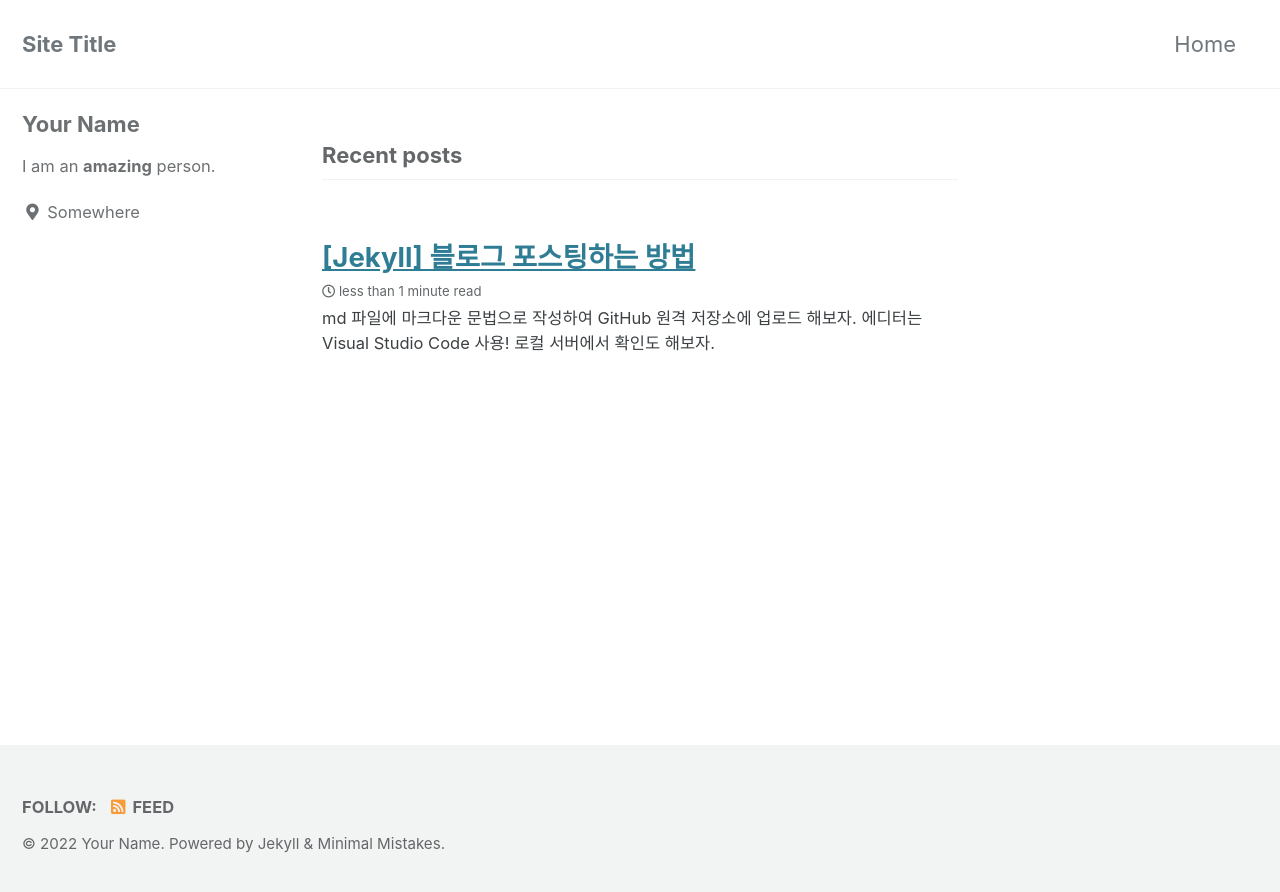
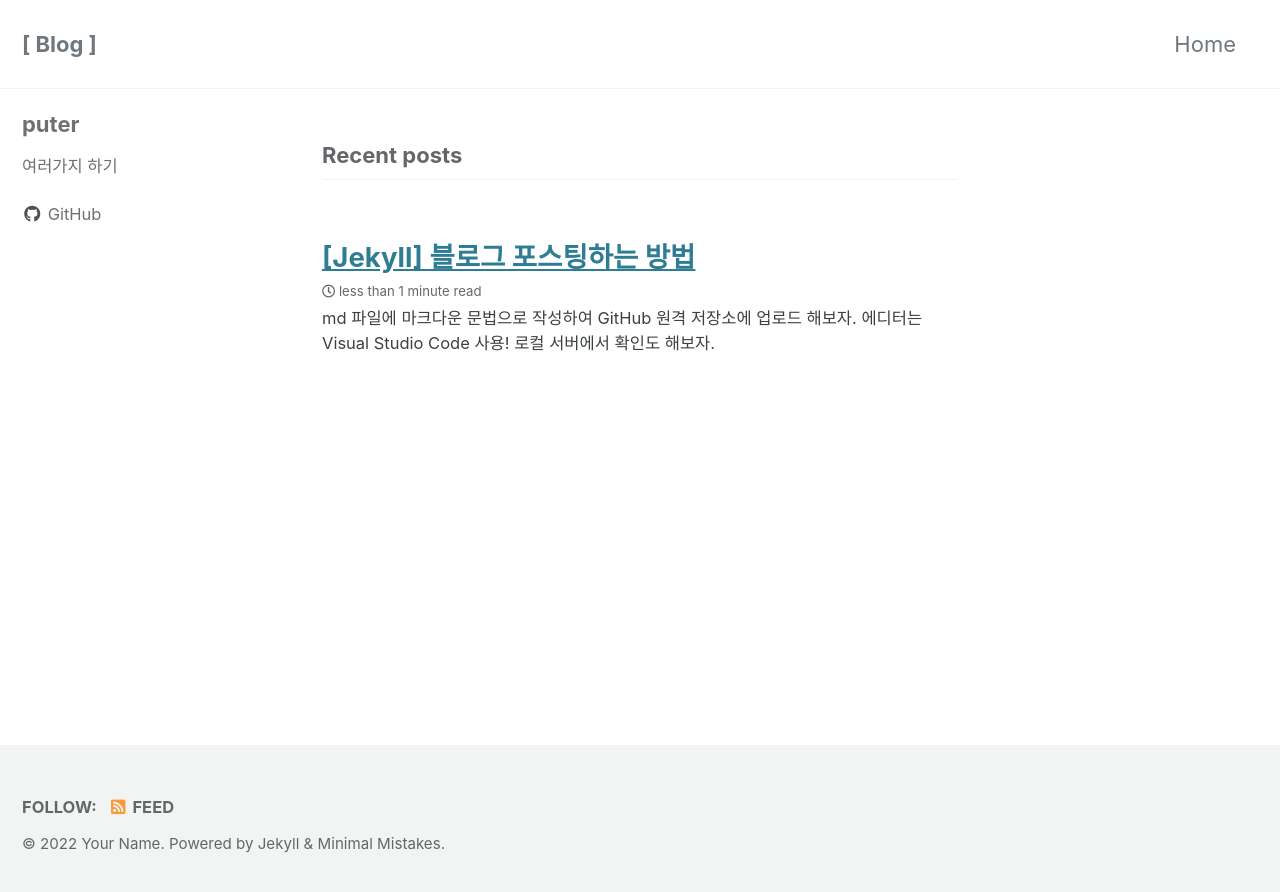
Before and after one commit to puter2712git/puter2712git.github.io, a Jekyll site: the page built from index.html, in a window 1280 px wide. Shown: the top 892 px of the page. Built offline with Jekyll 4.4.1, drawn with Linux system fonts in a browser that asks for light colours; cached includes are drawn as plain includes; the list of posts is cut into pages by our own code.

Commit message:
Change blog setting

```diff
--- a/_config.yml
+++ b/_config.yml
@@ -16,7 +16,7 @@ minimal_mistakes_skin    : "default" # "air", "aqua", "contrast", "dark", "dirt"
 
 # Site Settings
 locale                   : "en-US"
-title                    : "Site Title"
+title                    : "[ Blog ]"
 title_separator          : "-"
 subtitle                 : # site tagline that appears below site title in masthead
 name                     : "Your Name"
@@ -104,30 +104,15 @@ analytics:
 
 # Site Author
 author:
-  name             : "Your Name"
+  name             : "puter"
   avatar           : # path of avatar image, e.g. "/assets/images/bio-photo.jpg"
-  bio              : "I am an **amazing** person."
-  location         : "Somewhere"
+  bio              : "여러가지 하기"
+  location         :
   email            :
   links:
-    - label: "Email"
-      icon: "fas fa-fw fa-envelope-square"
-      # url: "mailto:your.name@email.com"
-    - label: "Website"
-      icon: "fas fa-fw fa-link"
-      # url: "https://your-website.com"
-    - label: "Twitter"
-      icon: "fab fa-fw fa-twitter-square"
-      # url: "https://twitter.com/"
-    - label: "Facebook"
-      icon: "fab fa-fw fa-facebook-square"
-      # url: "https://facebook.com/"
     - label: "GitHub"
       icon: "fab fa-fw fa-github"
-      # url: "https://github.com/"
-    - label: "Instagram"
-      icon: "fab fa-fw fa-instagram"
-      # url: "https://instagram.com/"
+      url: "https://github.com/puter2712git/"
 
 # Site Footer
 footer:
```
